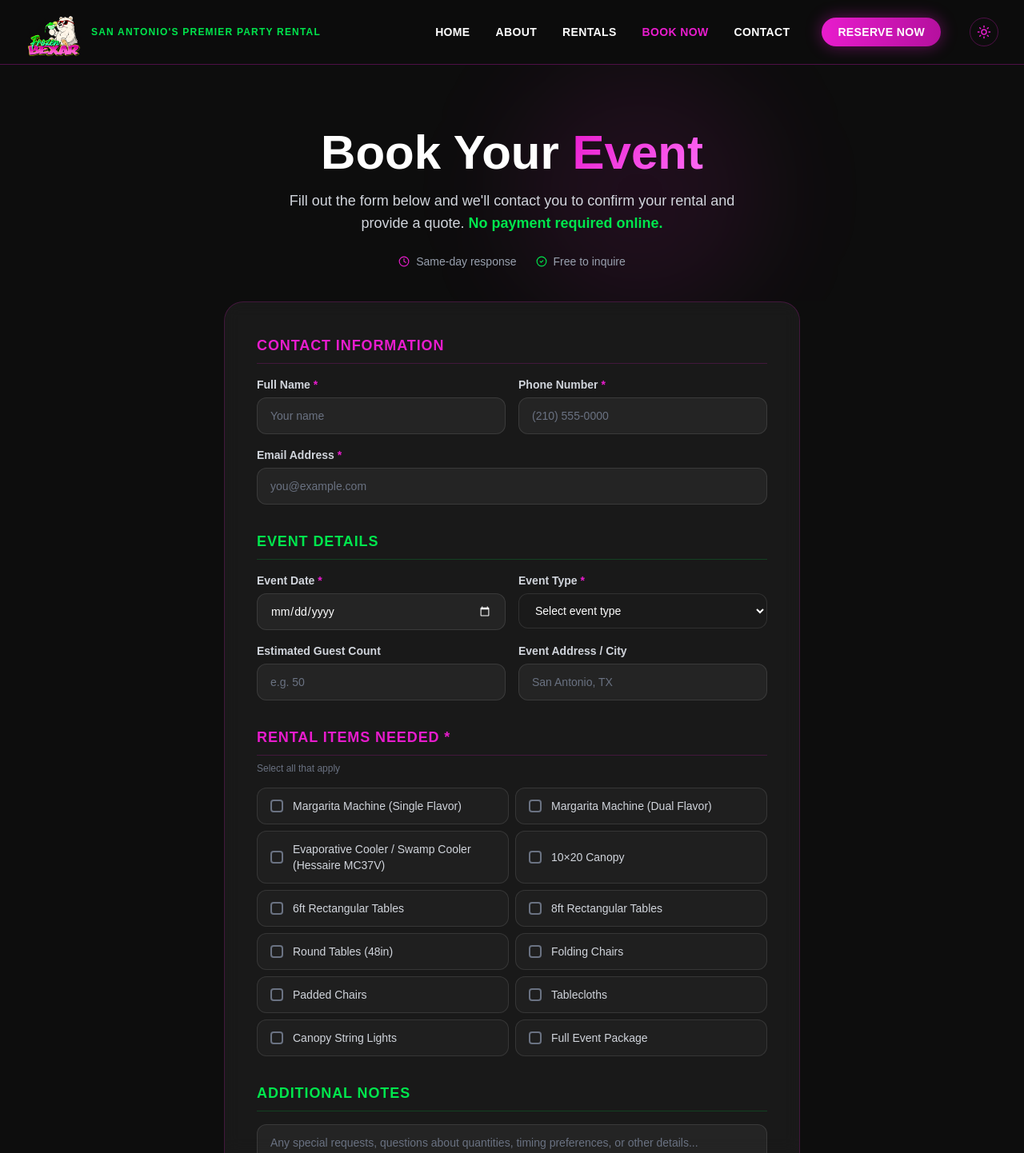
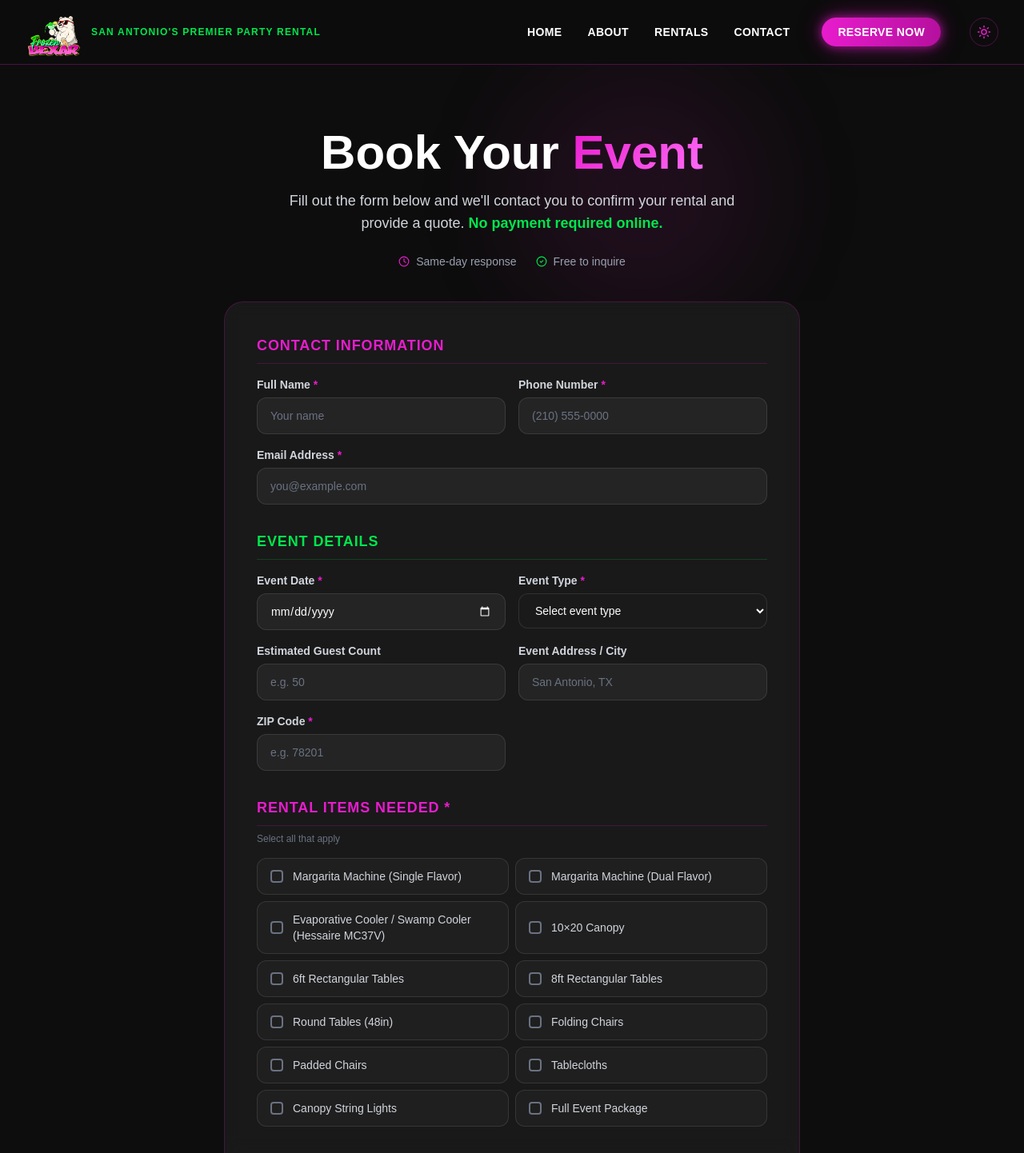
Before and after one commit to founderai/frozenbexar, a Next.js app: page /booking in a window 1280 px wide. Shown: the top 1442 px of the page at 80% size. Built offline with nearby package versions, Linux system fonts and the light colour scheme.

Commit message:
Fix light mode text, add ZIP code to booking, remove Book Now, glow Reserve Now

```diff
--- a/app/booking/page.tsx
+++ b/app/booking/page.tsx
@@ -37,6 +37,7 @@ interface FormData {
   eventType: string;
   guestCount: string;
   address: string;
+  zipCode: string;
   items: string[];
   notes: string;
 }
@@ -50,6 +51,7 @@ export default function BookingPage() {
     eventType: "",
     guestCount: "",
     address: "",
+    zipCode: "",
     items: [],
     notes: "",
   });
@@ -138,7 +140,7 @@ export default function BookingPage() {
               setSubmitted(false);
               setForm({
                 name: "", email: "", phone: "", eventDate: "", eventType: "",
-                guestCount: "", address: "", items: [], notes: "",
+                guestCount: "", address: "", zipCode: "", items: [], notes: "",
               });
             }}
             className="px-6 py-3 rounded-full text-sm font-bold uppercase border-2 border-[#e81ccd] text-[#e81ccd] hover:bg-[#e81ccd]/10 transition-all"
@@ -299,6 +301,20 @@ export default function BookingPage() {
                     className="w-full bg-white/5 border border-white/10 rounded-xl px-4 py-3 text-white placeholder-gray-500 focus:outline-none focus:border-[#00e64d]/60 transition-colors text-sm"
                   />
                 </div>
+                <div>
+                  <label className="block text-sm font-semibold text-gray-300 mb-1.5">
+                    ZIP Code <span className="text-[#e81ccd]">*</span>
+                  </label>
+                  <input
+                    type="text"
+                    required
+                    maxLength={10}
+                    value={form.zipCode}
+                    onChange={(e) => setForm({ ...form, zipCode: e.target.value })}
+                    placeholder="e.g. 78201"
+                    className="w-full bg-white/5 border border-white/10 rounded-xl px-4 py-3 text-white placeholder-gray-500 focus:outline-none focus:border-[#00e64d]/60 transition-colors text-sm"
+                  />
+                </div>
               </div>
             </div>
 
--- a/app/globals.css
+++ b/app/globals.css
@@ -103,6 +103,28 @@ html.light .border-white\/10 {
   border-color: rgba(0,0,0,0.12) !important;
 }
 
+html.light .text-gray-500 {
+  color: #4b5563 !important;
+}
+
+html.light .placeholder-gray-500::placeholder {
+  color: #9ca3af !important;
+}
+
+html.light .border-white\/5 {
+  border-color: rgba(0,0,0,0.08) !important;
+}
+
+html.light section {
+  color: #0d0d0d;
+}
+
+html.light p,
+html.light li,
+html.light span {
+  color: inherit;
+}
+
 .gradient-text-pink {
   background: linear-gradient(135deg, #e81ccd, #ff6ef7);
   -webkit-background-clip: text;
@@ -169,6 +191,15 @@ html.light .border-white\/10 {
   animation: pulse-glow 2s ease-in-out infinite;
 }
 
+@keyframes reserve-glow-anim {
+  0%, 100% { box-shadow: 0 0 12px rgba(232,28,205,0.6), 0 0 24px rgba(232,28,205,0.3), 0 0 40px rgba(232,28,205,0.15); }
+  50% { box-shadow: 0 0 20px rgba(232,28,205,0.9), 0 0 40px rgba(232,28,205,0.5), 0 0 60px rgba(0,230,77,0.2); }
+}
+
+.reserve-glow {
+  animation: reserve-glow-anim 1.8s ease-in-out infinite;
+}
+
 ::-webkit-scrollbar {
   width: 8px;
 }
--- a/components/Navbar.tsx
+++ b/components/Navbar.tsx
@@ -11,7 +11,6 @@ const links = [
   { href: "/", label: "Home" },
   { href: "/about", label: "About" },
   { href: "/products", label: "Rentals" },
-  { href: "/booking", label: "Book Now" },
   { href: "/contact", label: "Contact" },
 ];
 
@@ -62,7 +61,7 @@ export default function Navbar() {
             ))}
             <Link
               href="/booking"
-              className="ml-2 px-5 py-2 rounded-full text-sm font-bold uppercase tracking-wide bg-gradient-to-r from-[#e81ccd] to-[#b5109e] text-white pulse-glow hover:from-[#ff3de8] hover:to-[#e81ccd] transition-all"
+              className="ml-2 px-5 py-2 rounded-full text-sm font-bold uppercase tracking-wide bg-gradient-to-r from-[#e81ccd] to-[#b5109e] text-white pulse-glow hover:from-[#ff3de8] hover:to-[#e81ccd] transition-all reserve-glow"
             >
               Reserve Now
             </Link>
```
